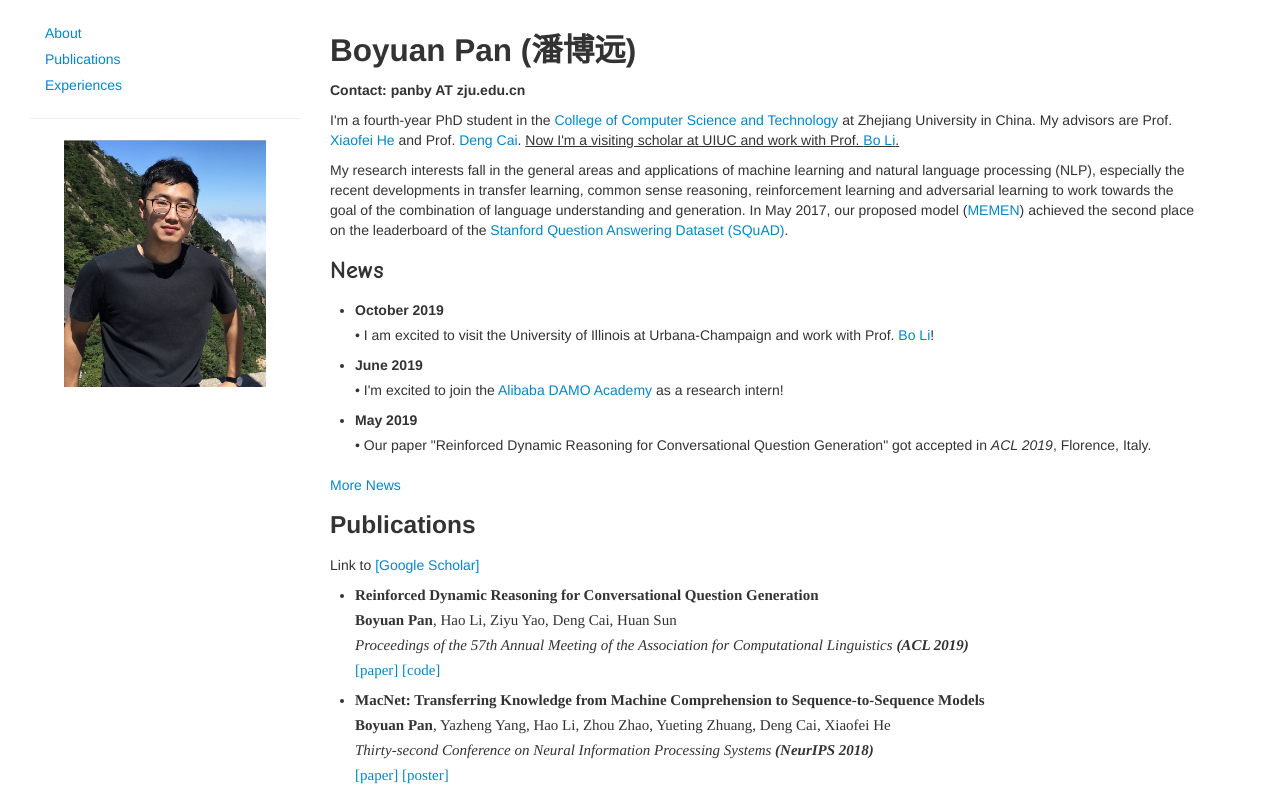
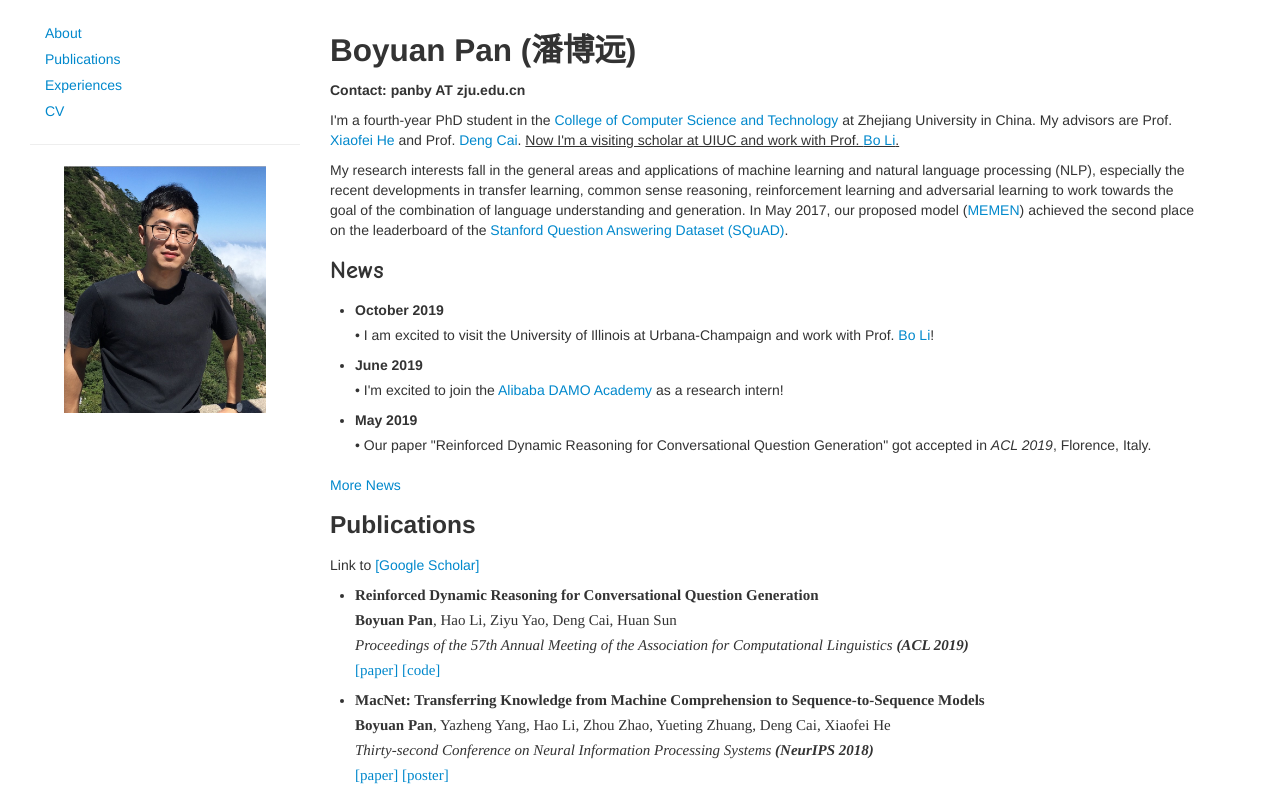
Before and after one commit to ByronPan/ByronPan.github.io, a plain HTML site: page index.html in a window 1280 px wide. Shown: the top 792 px of the page. Drawn offline with Linux system fonts and the light colour scheme.

Commit message:
Add files via upload

```diff
--- a/index.html
+++ b/index.html
@@ -36,6 +36,7 @@
             <li><a href="#top">About</a></li>
             <li><a href="#publications">Publications</a></li>
             <li><a href="#experiences">Experiences</a></li>
+            <li><a href="#pics/CV_PANBoyuan.pdf">CV</a></li>
         </ul>
 
         <hr class="hidden-phone">
```
